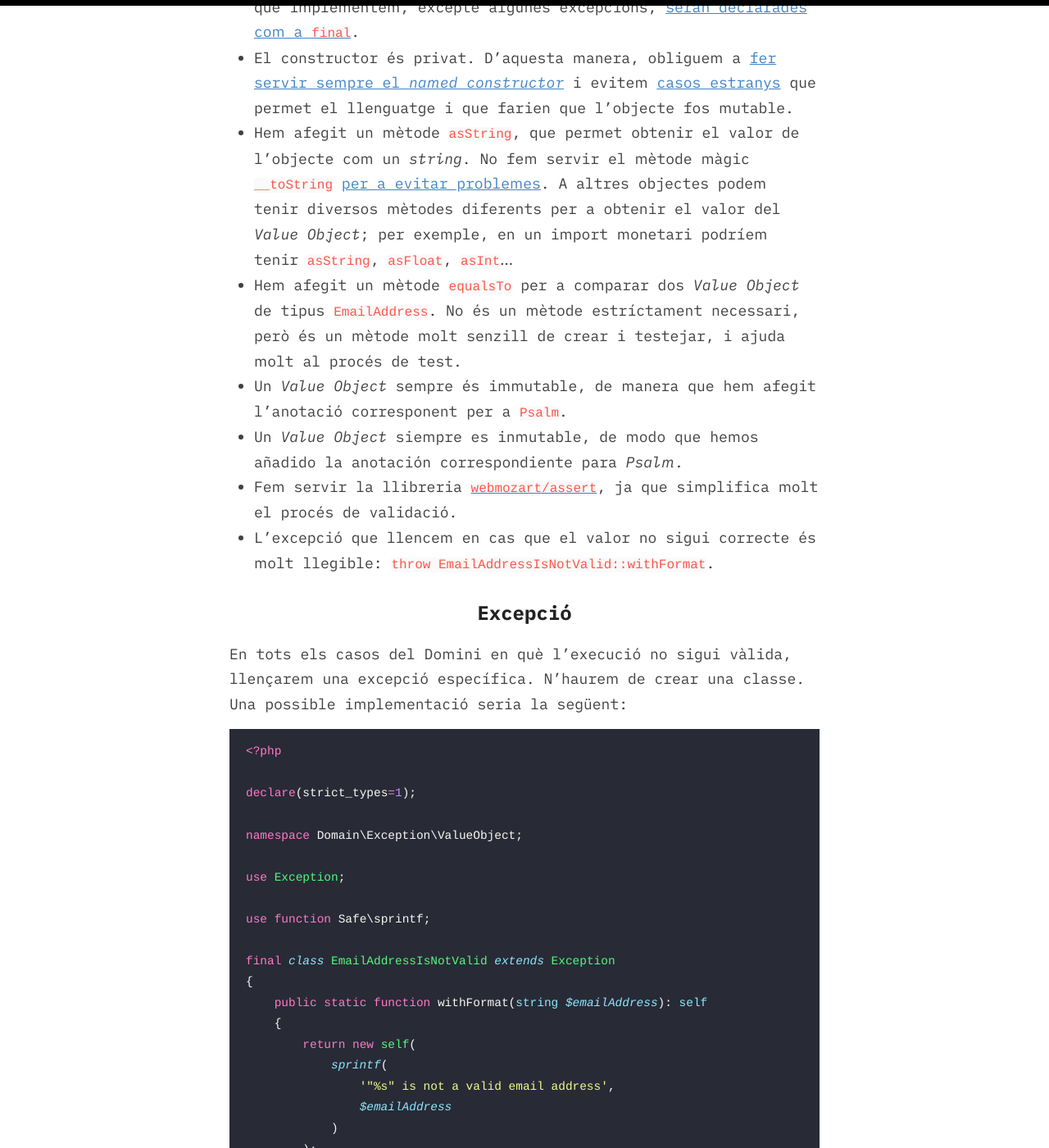
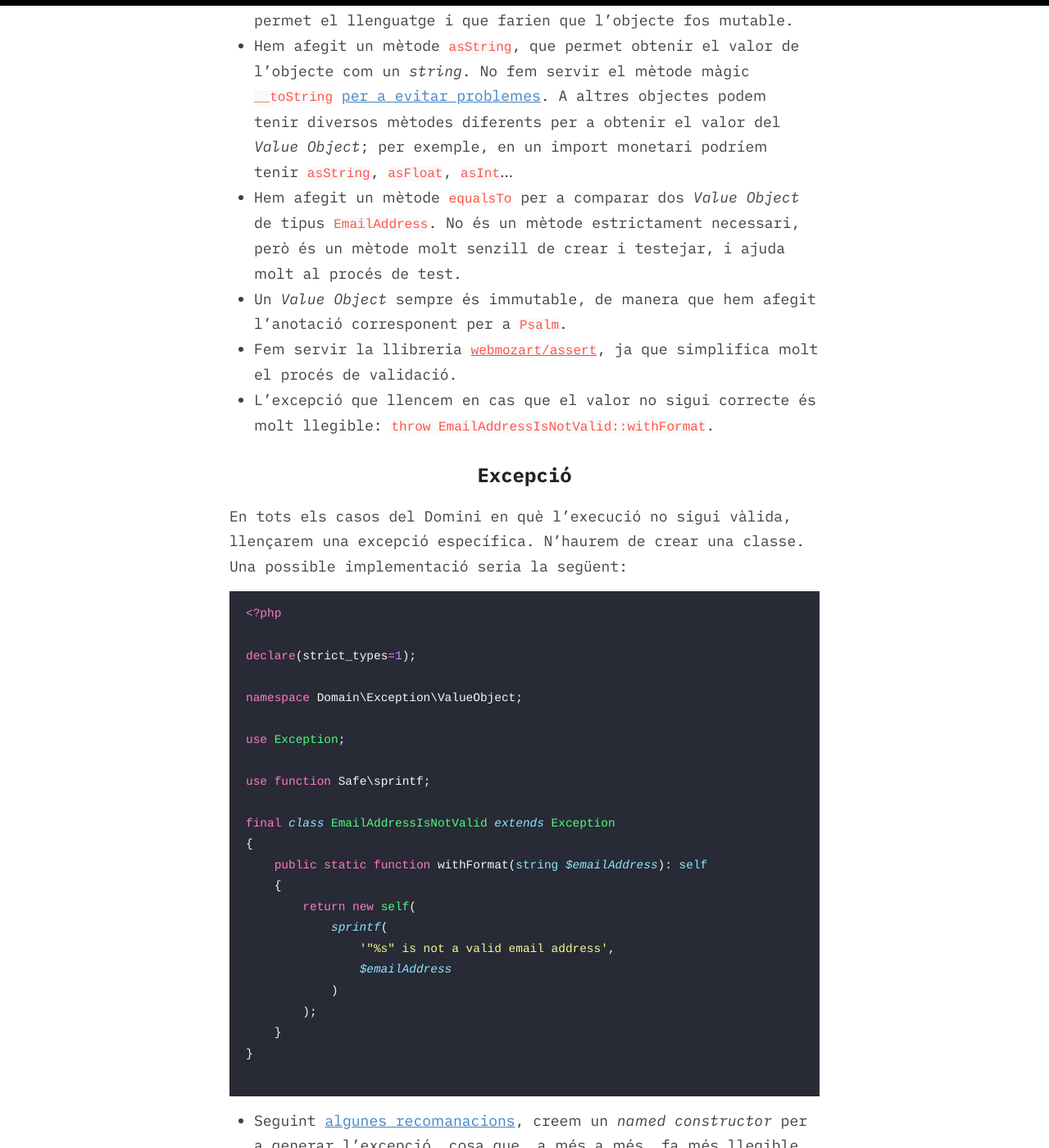
Before and after one commit to rubenrubiob/rubenrubiob.github.io, a Jekyll site: the page built from ca/value-object/email.md, in a window 1280 px wide and 1400 px high, scrolled down 5419 px. Shown: the whole window at 82% size. Built offline with Jekyll 4.4.1, drawn with Linux system fonts in a browser that asks for light colours; our own code applies the rules of GitHub Pages for plain Markdown files; some of the changed text lies outside the part shown.

Commit message:
Correcciones ortográficas en email

````diff
--- a/ca/value-object/email.md
+++ b/ca/value-object/email.md
@@ -81,8 +81,6 @@ Així doncs, aquest _Value Object_ el situarem al _namespace_ `Domain\ValueObjec
 
 A l'explicació del _Value Object_ del format de l'edició d'un llibre veurem on situar _Value Objects_ que no siguin genèrics, és a dir, que no siguin reutilitzables a tota l'aplicació.
 
-En la explicación del _Value Object_ de formato de una edición de un libro veremos dónde colocar _Value Objects_ que no sean genéricos y reusables para toda la aplicación.
-
 ## Implementació
 
 Una possible implementació del _Value Object_ `EmailAddress` podria ser la següent:
@@ -150,9 +148,8 @@ final class EmailAddress
 - Com que seguim [_composition over inheritance_](https://en.wikipedia.org/wiki/Composition_over_inheritance), totes les classes que implementem, excepte algunes excepcions, [seran declarades com a `final`](https://ocramius.github.io/blog/when-to-declare-classes-final/).
 - El constructor és privat. D'aquesta manera, obliguem a [fer servir sempre el _named constructor_](https://github.com/ShittySoft/symfony-live-berlin-2018-doctrine-tutorial/pull/3#issuecomment-460614781) i evitem [casos estranys](https://twitter.com/DaveLiddament/status/1239259573493604352) que permet el llenguatge i que farien que l'objecte fos mutable.
 - Hem afegit un mètode `asString`, que permet obtenir el valor de l'objecte com un _string_. No fem servir el mètode màgic `__toString` [per a evitar problemes](https://github.com/ShittySoft/symfony-live-berlin-2018-doctrine-tutorial/pull/3#issuecomment-460441229). A altres objectes podem tenir diversos mètodes diferents per a obtenir el valor del _Value Object_; per exemple, en un import monetari podríem tenir `asString`, `asFloat`, `asInt`...
-- Hem afegit un mètode `equalsTo` per a comparar dos _Value Object_ de tipus `EmailAddress`. No és un mètode estríctament necessari, però és un mètode molt senzill de crear i testejar, i ajuda molt al procés de test.
+- Hem afegit un mètode `equalsTo` per a comparar dos _Value Object_ de tipus `EmailAddress`. No és un mètode estrictament necessari, però és un mètode molt senzill de crear i testejar, i ajuda molt al procés de test.
 - Un _Value Object_ sempre és immutable, de manera que hem afegit l'anotació corresponent per a `Psalm`.
-- Un _Value Object_ siempre es inmutable, de modo que hemos añadido la anotación correspondiente para _Psalm_.
 - Fem servir la llibreria [`webmozart/assert`](https://github.com/webmozart/assert), ja que simplifica molt el procés de validació.
 - L'excepció que llencem en cas que el valor no sigui correcte és molt llegible: `throw EmailAddressIsNotValid::withFormat`.
 
@@ -278,8 +275,8 @@ class EmailAddressTest extends TestCase
 ```
 
 - Tots els noms dels mètodes de test estan en format *snake_case*. És una cosa que només faig servir als tests, donat que els noms són molt específics i acaben essent molt llargs, i crec que en [simplifica la lectura](https://matthiasnoback.nl/2020/06/unit-test-naming-conventions/). També existeix [l'opció d'utilitzar caràcters transparents](https://github.com/brefphp/bref/blob/41c634f151d13d30ac323e5d2d78d383bdcc971e/tests/Sam/PhpFpmRuntimeTest.php#L26), però em resulta més complicat escriure el codi.
-- Testejem en mètodes separats les excepcions que es poden generar al mètode `create`. En aquest cas, en tenim dues: que l'_string_ que ens passin o bé no sigui una adreça de correu electrònic, o bé que sigui buit.
-- Tot i no ser estríctament necessari, testejem la creació correcta de l'objecte i l'ús del mètode `asString`, perquè `Infection` validi correctament la visibilitat del mètode.
+- Testegem en mètodes separats les excepcions que es poden generar al mètode `create`. En aquest cas, en tenim dues: que l'_string_ que ens passin o bé no sigui una adreça de correu electrònic, o bé que sigui buit.
+- Tot i no ser estrictament necessari, testegem la creació correcta de l'objecte i l'ús del mètode `asString`, perquè `Infection` validi correctament la visibilitat del mètode.
 - Fem servir un [_Data provider_](https://phpunit.readthedocs.io/en/9.3/writing-tests-for-phpunit.html#data-providers) pel test de `equalsTo`.
 
 
````
Also changed, not shown: other parts of ca/value-object/email.md (+1 -1 lines), es/value-object/email.md (+5 -5 lines).
